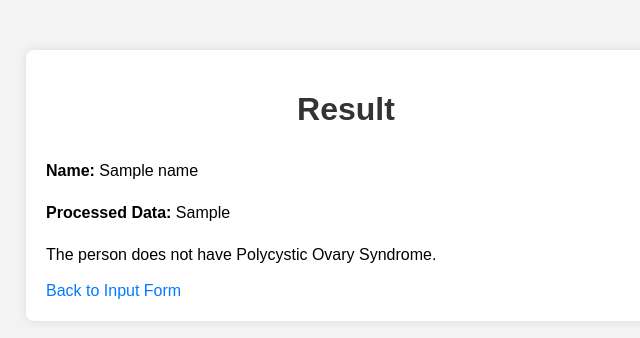
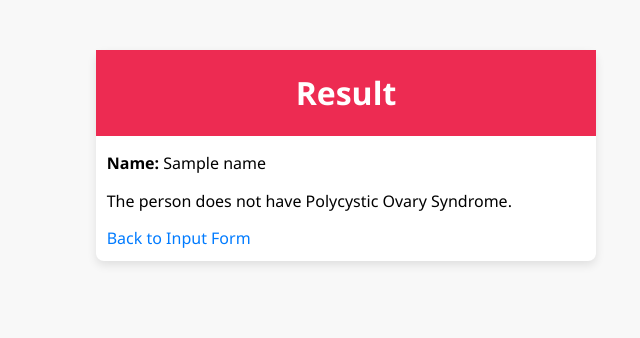
Before and after one commit to ArpanMahatra1999/PCOS-Detection, a Flask app: template templates/result.html in a window 1280 px wide. Shown: the top 338 px of the page, without its empty margins (294-934 px from the left). Run offline with Flask 3, Linux system fonts and the light colour scheme; the template is opened without the code that fills it: most values are stand-ins (such as "Sample title", 1, 10 or a date in 2020).

Commit message:
Made changes to min max values in result

```diff
--- a/templates/result.html
+++ b/templates/result.html
@@ -6,30 +6,29 @@
     <title>Flask Model App Result</title>
     <style>
       body {
-            font-family: Arial, sans-serif;
-            background-color: #f3f3f3;
+        font-family: "Segoe UI", Tahoma, Geneva, Verdana, sans-serif;
+        background-color: #f8f8f8;
         margin: 0;
         padding: 0;
       }
-
       .container {
-            max-width: 600px;
+        max-width: 500px;
         margin: 50px auto;
-            padding: 20px;
         background-color: #fff;
         border-radius: 8px;
-            box-shadow: 0 0 10px rgba(0, 0, 0, 0.1);
+        box-shadow: 0 4px 10px rgba(0, 0, 0, 0.1);
+        padding-bottom: .67em;
       }
-
       h1 {
         text-align: center;
-            margin-bottom: 30px;
-            color: #333;
+        background-color: #ed2b52;
+        color: #fff;
+        padding: .67em 0;
+        margin: 0px;
       }
-
         p {
             margin-bottom: 15px;
-            line-height: 1.6;
+            padding: 0 .67em;
         }
 
         a {
@@ -38,6 +37,7 @@
             color: #007bff;
             border-bottom: 1px solid transparent;
             transition: border-bottom-color 0.3s ease;
+            padding: 0 .67em;
         }
 
         a:hover {
@@ -49,7 +49,6 @@
     <div class="container">
         <h1>Result</h1>
         <p><strong>Name:</strong> {{ name }}</p>
-        <p><strong>Processed Data:</strong> {{ processed_data }}</p>
         <p>
             {% if processed_data %}
                 {% if processed_data == True %}
```
Also changed, not shown: templates/index.html (+4 -4 lines). Lines whose indentation alone changed are shown as unchanged.
